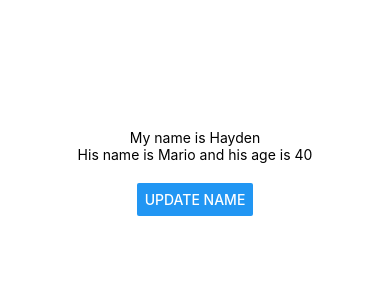
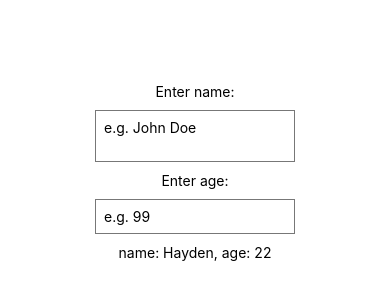
Before and after one commit to hayden-huynh/React-Native-Tutorial-Net-Ninja, a React Native app: screen / in a window 390 px wide. Shown: the part 250-550 px from the top of the page. Built offline with nearby package versions, Linux system fonts and the light colour scheme.

Commit message:
Finished tutorial 05

```diff
--- a/App.js
+++ b/App.js
@@ -1,25 +1,27 @@
 import React, { useState } from 'react';
-import { StyleSheet, Text, View, Button } from 'react-native';
+import { StyleSheet, Text, View, TextInput } from 'react-native';
 
 export default function App() {
   const [name, setName] = useState("Hayden");
-  const [person, setPerson] = useState({
-    name: "Mario",
-    age: 40
-  });
-
-  const pressHandler = () => {
-    setName("Avocado");
-    setPerson({name: "Luigi", age: 45});
-  }
+  const [age, setAge] = useState("22");
 
   return (
     <View style={styles.container}>
-      <Text>My name is {name}</Text>
-      <Text>His name is {person.name} and his age is {person.age}</Text>
-      <View style={styles.buttonContainer}>
-        <Button title="Update Name" onPress={pressHandler}/>
-      </View>
+      <Text>Enter name:</Text>
+      <TextInput
+        multiline // Can expand to accommodate more content
+        style={styles.input}
+        placeholder="e.g. John Doe"
+        onChangeText={(val) => {setName(val)}}
+      />
+      <Text>Enter age:</Text>
+      <TextInput
+        keyboardType="numeric"
+        style={styles.input}
+        placeholder="e.g. 99"
+        onChangeText={(val) => {setAge(val)}}
+      />
+      <Text>name: {name}, age: {age}</Text>
     </View>
   );
 }
@@ -31,7 +33,11 @@ const styles = StyleSheet.create({
     alignItems: 'center',
     justifyContent: 'center',
   },
-  buttonContainer: {
-    marginTop: 20
+  input: {
+    borderWidth: 1,
+    borderColor: "#777",
+    padding: 8,
+    margin: 10,
+    width: 200,
   }
 });
```
